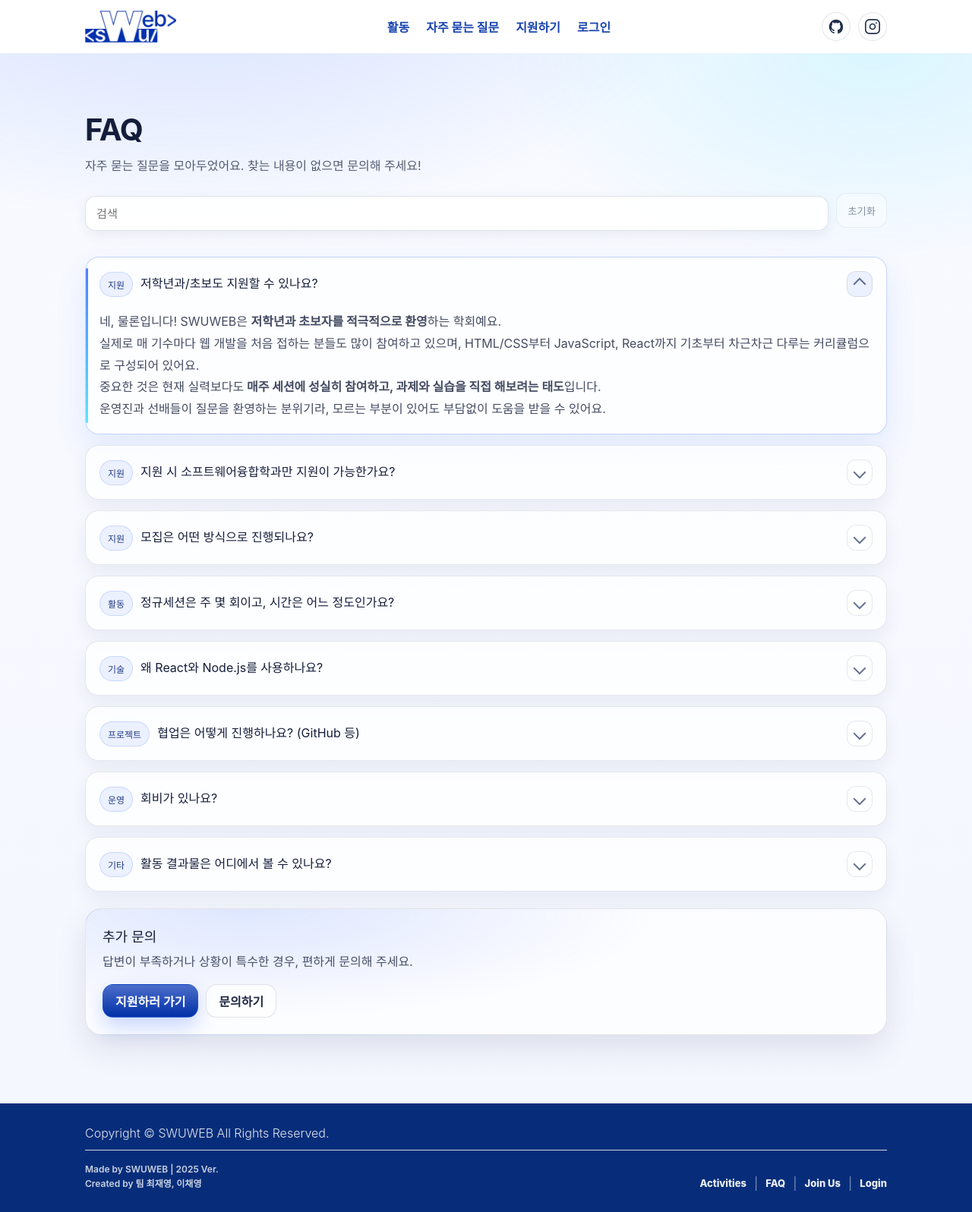
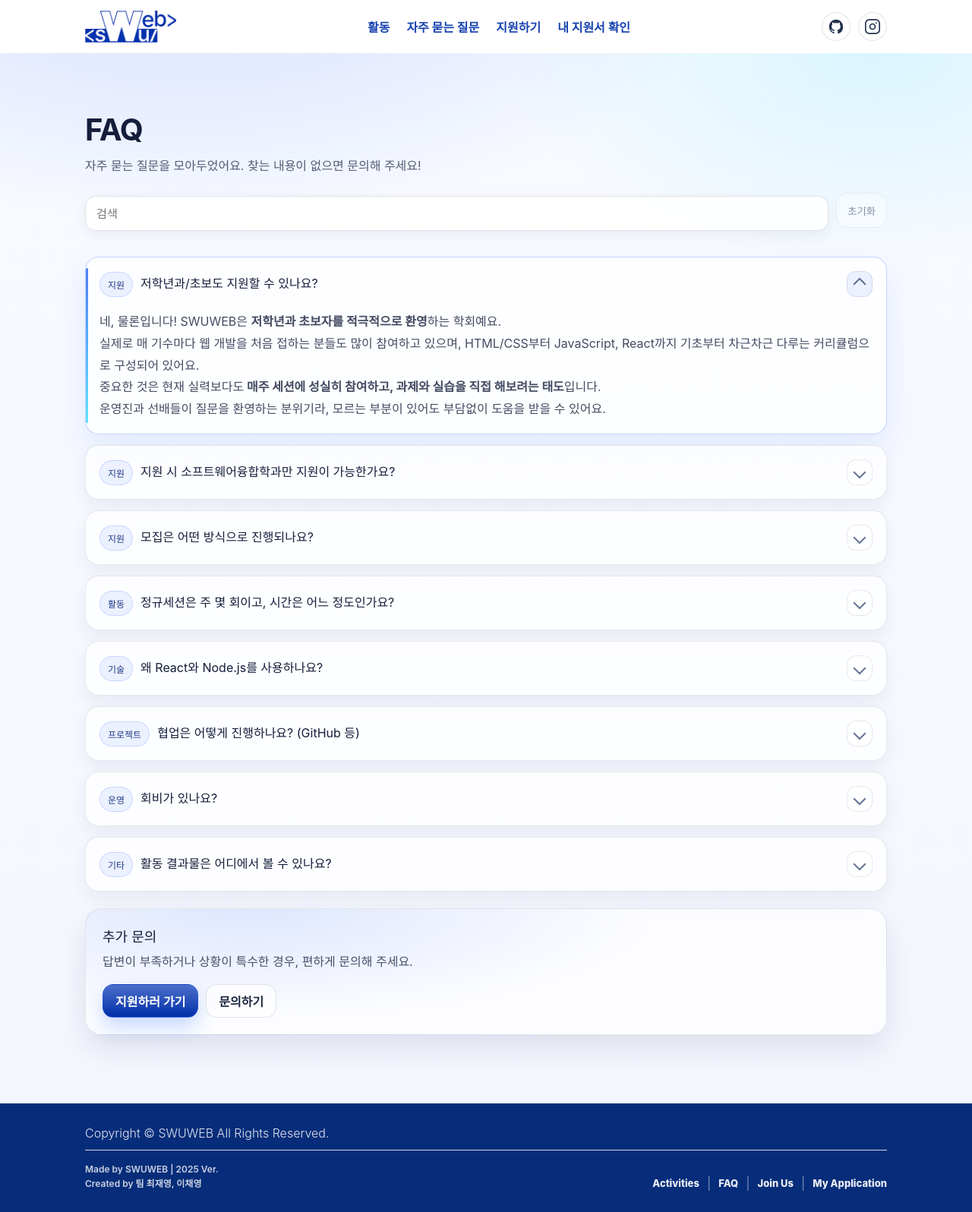
Before and after one commit to chae1125/swuweb-homepage, a React (Vite) app: page /faq in a window 1280 px wide. Shown: the whole page at 76% size. Built offline with nearby package versions, Linux system fonts and the light colour scheme.

Commit message:
:sparkles: Feat: 내 지원서 확인 링크로 변경

```diff
--- a/src/components/layout/Footer/Footer.tsx
+++ b/src/components/layout/Footer/Footer.tsx
@@ -33,8 +33,8 @@ const Footer = () => {
               Join Us
             </Link>
             <span className={styles.sep}>|</span>
-            <Link className={styles.link} to="/login">
-              Login
+            <Link className={styles.link} to="/apply/check">
+              My Application
             </Link>
           </div>
         </div>
--- a/src/components/layout/Navbar/Navbar.tsx
+++ b/src/components/layout/Navbar/Navbar.tsx
@@ -24,8 +24,8 @@ const Navbar = () => {
             <Link className={styles.link} to="/apply">
               지원하기
             </Link>
-            <Link className={styles.link} to="/login">
-              로그인
+            <Link className={styles.link} to="/apply/check">
+              내 지원서 확인
             </Link>
           </nav>
 
@@ -96,10 +96,10 @@ const Navbar = () => {
             </Link>
             <Link
               className={styles.mobileLink}
-              to="/login"
+              to="/apply/check"
               onClick={() => setOpen(false)}
             >
-              로그인
+              내 지원서 확인
             </Link>
           </nav>
           <div className={styles.mobileIcons}>
```
